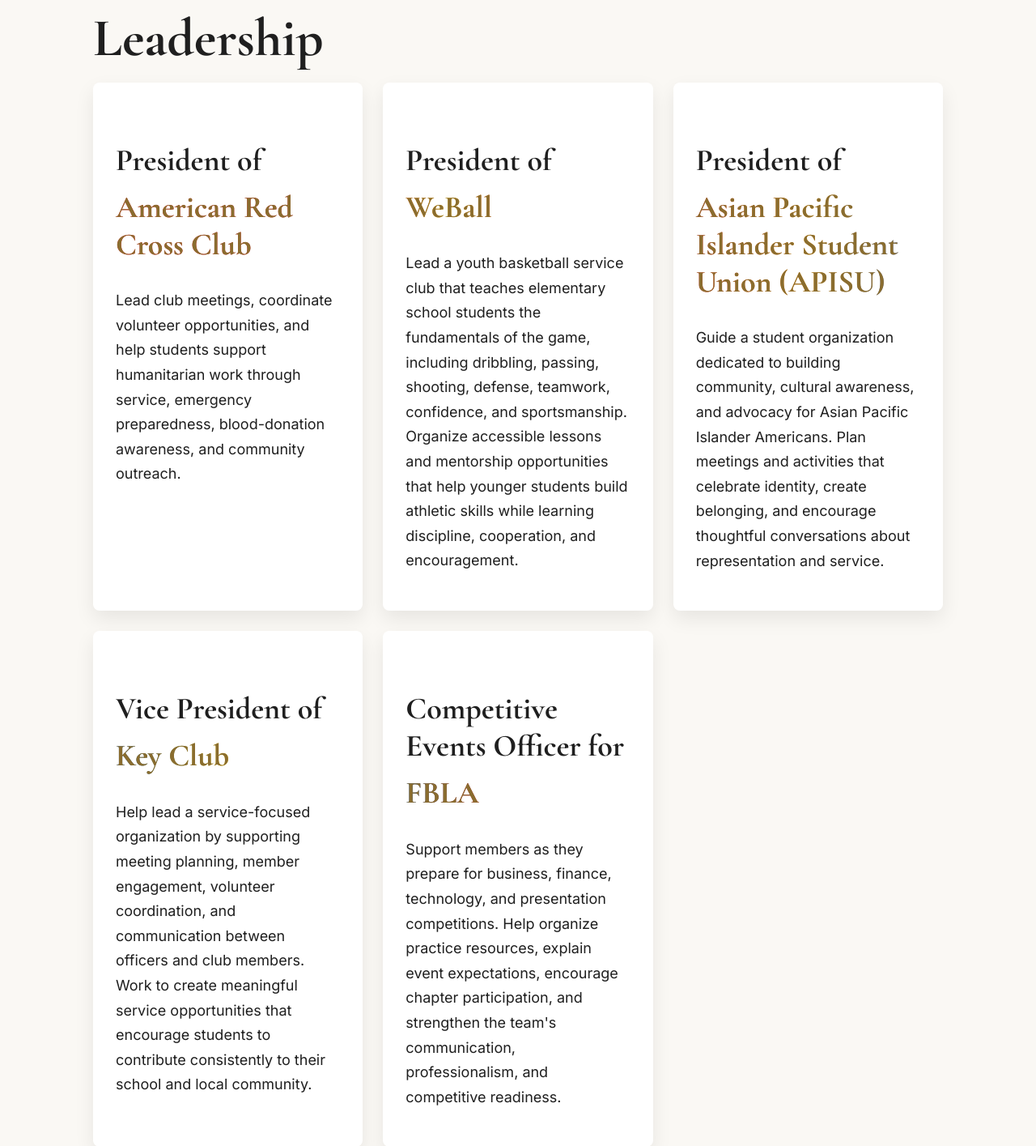
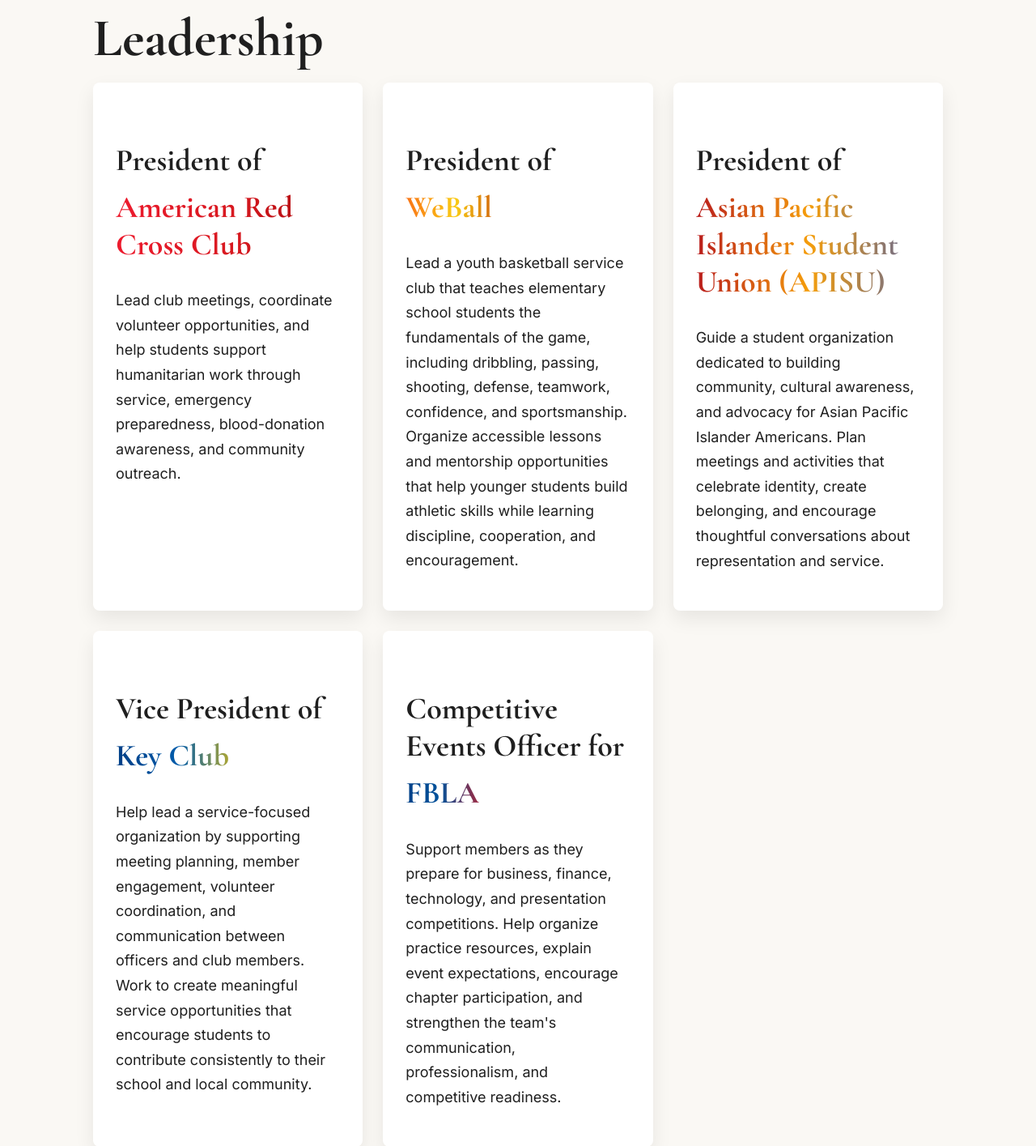
Before and after one commit to ethanntrann/pro, a Flask app: page /leadership in a window 1280 px wide. Shown: the part 222-1637 px from the top of the page at 81% size. Run offline with Flask 3, Linux system fonts and the light colour scheme.

Commit message:
Fix leadership organization gradients

```diff
--- a/app/static/style.css
+++ b/app/static/style.css
@@ -431,29 +431,33 @@ p {
 }
 
 .role-title {
+    display: inline-block;
     color: transparent;
     background-clip: text;
     -webkit-background-clip: text;
+    -webkit-text-fill-color: transparent;
+    font-weight: 800;
+    background-size: 120% 100%;
 }
 
 .role-red-cross {
-    background-image: linear-gradient(90deg, #ed1b2e, #b5121b);
+    background-image: linear-gradient(90deg, #ed1b2e 0%, #d71920 45%, #8b0000 100%);
 }
 
 .role-weball {
-    background-image: linear-gradient(90deg, #f97316, #facc15, #ea580c);
+    background-image: linear-gradient(90deg, #f97316 0%, #facc15 48%, #c2410c 100%);
 }
 
 .role-apisu {
-    background-image: linear-gradient(90deg, #dc2626, #f59e0b, #2563eb);
+    background-image: linear-gradient(90deg, #b91c1c 0%, #f59e0b 42%, #1d4ed8 100%);
 }
 
 .role-key {
-    background-image: linear-gradient(90deg, #003f87, #f7c600);
+    background-image: linear-gradient(90deg, #003f87 0%, #005baa 46%, #f7c600 100%);
 }
 
 .role-fbla {
-    background-image: linear-gradient(90deg, #003f87, #d71920);
+    background-image: linear-gradient(90deg, #003f87 0%, #00529b 38%, #d71920 100%);
 }
 
 .card-image {
--- a/app/templates/base.html
+++ b/app/templates/base.html
@@ -2,7 +2,7 @@
 <html>
 <head>
     <title>Ethan Tran</title>
-    <link rel="stylesheet" href="/static/style.css">
+    <link rel="stylesheet" href="/static/style.css?v=leadership-gradients-2">
     <link href="https://fonts.googleapis.com/css2?family=Cormorant+Garamond:wght@500;700&family=Inter:wght@400;500;600&display=swap" rel="stylesheet">
 </head>
 <body>
```
